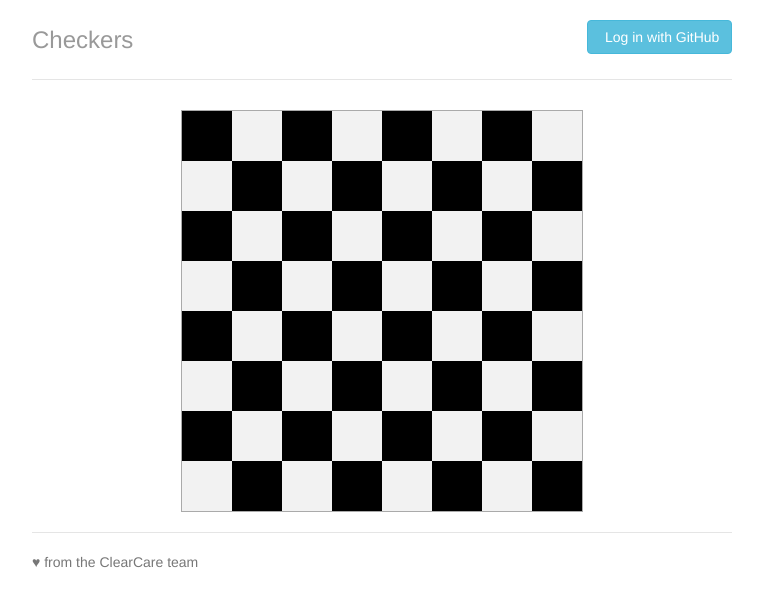
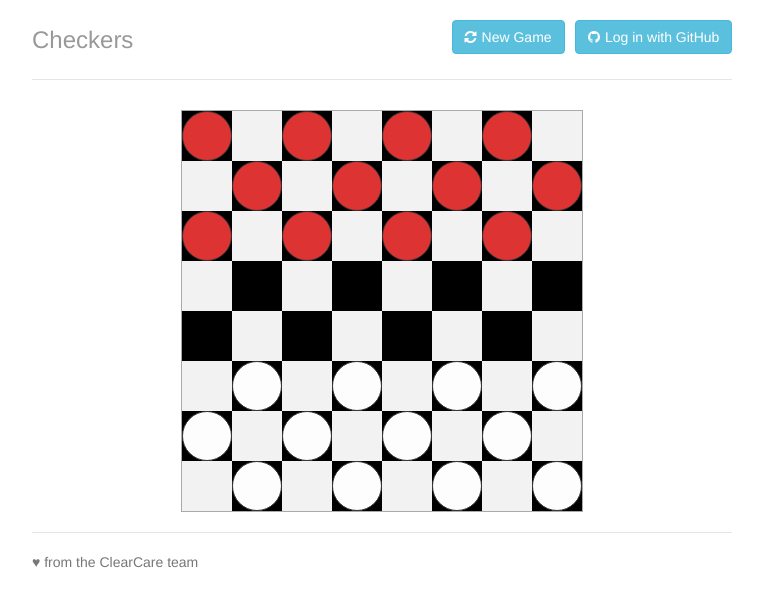
Before and after one commit to clearcare/front-end-challenge, a website: page app/index.html in a window 1280 px wide. Shown: the whole page, without its empty margins (258-1021 px from the left). Drawn offline with nearby package versions, Linux system fonts and the light colour scheme; files that its build step writes are made by us from their sources.

Commit message:
Implemented Level 1 of frontend challenge. Added new game button. Implemented drag-n-drop support using jQuery UI. Fixed loading of Font Awesome (linked CSS in index.html). Added simple test to ensure valid number of pieces are placed. Manually tested drag-n-drop functionality. Added basic CSS styling for game pieces. Added multi-dimensional array for storing rows/columns. Drag-n-drop functionality updates tile objects in scope to indicate which tiles have a red/white game piece. AngularJS redraws view when tiles are updated to move game pieces.

```diff
--- a/app/index.html
+++ b/app/index.html
@@ -17,6 +17,8 @@
     <!-- endbower -->
     <!-- endbuild -->
     <!-- build:css({.tmp,app}) styles/main.css -->
+    <link rel="stylesheet" href="bower_components/font-awesome/css/font-awesome.css" />
+    <link rel="stylesheet" href="bower_components/jquery-ui/themes/base/jquery-ui.css" />
     <link rel="stylesheet" href="styles/main.css">
     <!-- endbuild -->
   </head>
@@ -37,6 +39,7 @@
     <!-- bower:js -->
     <script src="bower_components/jquery/jquery.js"></script>
     <script src="bower_components/angular/angular.js"></script>
+    <script src="bower_components/jquery-ui/ui/jquery-ui.js"></script>
     <script src="bower_components/bootstrap/dist/js/bootstrap.js"></script>
     <script src="bower_components/angular-resource/angular-resource.js"></script>
     <script src="bower_components/angular-cookies/angular-cookies.js"></script>
--- a/app/scripts/controllers/game.js
+++ b/app/scripts/controllers/game.js
@@ -1,36 +1,88 @@
 'use strict';
 
-angular.module('gameApp').controller('GameCtrl', function ($scope, Tile) {
+var gameApp = angular.module('gameApp');
 
+gameApp.controller('GameCtrl', function ($scope, $compile, Tile) {
+  $scope.resetGame = function () {
     $scope.tiles = [];
-	$scope.resetGame = function(){
-		$scope.tiles = [];
+    $scope.rows = [];
     var isBlack = true;
 
-		for(var i = 0; i < 64; i ++){
+    var row = [];
+    for (var i = 0; i < 64; i++) {
       isBlack = !isBlack;
-			var col = Math.floor(i/8);
-			var row = i % 8;
-			if(i % 8 === 0){
+      var rowCount = Math.floor(i / 8);
+      var col = i % 8;
+      if (i % 8 === 0) {
         isBlack = !isBlack;
+        row = [];
+        $scope.rows.push(row);
       }
 
-			var tile = new Tile(col, row, isBlack);
+      var piece = null;
+      if (isBlack && rowCount < 3) {
+        piece = 'red';
+      } else if (isBlack && rowCount > 4) {
+        piece = 'white';
+      }
+
+      var tile = new Tile(col, rowCount, isBlack, piece);
+
+      row.push(tile);
       $scope.tiles.push(tile);
     }
   };
 
-	$scope.loginWithGithub = function(){
-
+  $scope.loginWithGithub = function () {
   };
 
   $scope.resetGame();
+});
 
-}).factory('Tile', [function () {
-	function Tile(col, row, isBlack) {
+gameApp.factory('Tile', [function () {
+  function Tile(col, row, isBlack, piece) {
     this.col = col;
     this.row = row;
     this.isBlack = isBlack;
+    this.piece = piece;
   }
+
   return Tile;
 }]);
+
+gameApp.directive('draggable', function () {
+  return {
+    restrict: 'A',
+
+    link: function (scope, element) {
+      element.draggable({
+        revert: true,
+        revertDuration: 0,
+        snap: true,
+        containment: ".checker-board"
+      });
+    }
+  };
+});
+
+gameApp.directive('droppable', function ($compile) {
+  return {
+    restrict: 'A',
+    link: function (scope, element) {
+      element.droppable({
+        drop: function (event, ui) {
+          var dragEl = $(ui.draggable),
+            dragElParent = dragEl.parent();
+
+          if (scope.column.piece != null) {
+            return;
+          }
+
+          scope.column.piece = dragElParent.scope().column.piece;
+          dragElParent.scope().column.piece = null;
+          scope.$apply();
+        }
+      });
+    }
+  };
+});
--- a/app/styles/main.css
+++ b/app/styles/main.css
@@ -77,24 +77,58 @@ body {
     border-bottom: 0;
   }
 
-  .checker-board{
+  .new-game-button {
+    margin-right: 10px;
+  }
+
+  .checker-board {
     height: 402px;
     width: 402px;
     margin: auto auto;
     border: 1px solid #aaa;
+
+    cursor: pointer;
+    position: relative;
   }
 
-  .board-tile{
+  .board-tile {
     height: 50px;
     width: 50px;
     background-color: #f2f2f2;
   }
 
-  .black{
+  .black {
     background-color: #000;
   }
 
-  .white{
+  .white {
     background-color: #FFF;
   }
+
+  .checker-piece {
+    width: 50px;
+    height: 50px;
+    border-radius: 50%;
+    overflow: hidden;
+
+    border: 1px solid #333;
+
+    position: relative;
   }
+
+  .checker-piece-red {
+    background: #d33;
+  }
+
+  .checker-piece-white {
+    background: #FDFDFD;
+  }
+
+  .checker-piece-red:hover {
+    box-shadow: inset 0 0 2px 1px #fff;
+  }
+
+  .checker-piece-white:hover {
+    box-shadow: inset 0 0 2px 1px #333;
+  }
+}
--- a/app/views/game.html
+++ b/app/views/game.html
@@ -1,13 +1,26 @@
 <div class="header">
-  <h3 class="text-muted pull-left">Checkers</h3>
-  <button type="button" ng-class="{'animated wobble': true}" ng-click="loginWithGithub()" class="pull-right btn btn-info"><i class="fa fa-github" style="margin-right: 5px;"></i>Log in with GitHub</button>
-  <div style="clear:both;"></div>
+    <h3 class="text-muted pull-left">Checkers</h3>
+    <button type="button" ng-class="{'animated wobble': true}" ng-click="loginWithGithub()" class="pull-right btn btn-info">
+        <i class="fa fa-github" style="margin-right: 5px;"></i>Log in with GitHub</button>
+
+    <button type="button" ng-click="resetGame()" class="pull-right btn btn-info new-game-button">
+        <i class="fa fa-refresh" style="margin-right: 5px;"></i>New Game</button>
+
+    <div style="clear:both;"></div>
 </div>
 
 <div class="checker-board" ng-class="{'animated fadeIn': true}">
-  <div class="checker pull-left board-tile" ng-class="{'black': tile.isBlack}" ng-repeat="(key, tile) in tiles"></div>
-  <div style="clear:both;"></div>
+    <div ng-repeat="row in rows">
+        <div ng-repeat="column in row" droppable ng-class="{'black': column.isBlack}" class="checker pull-left board-tile">
+            <div ng-if="column.piece">
+                <div draggable class="checker-piece checker-piece-{{column.piece}}"></div>
+            </div>
+        </div>
+    </div>
+
+    <div style="clear:both;"></div>
 </div>
+
 <div class="footer" style="margin-top: 20px;">
-  <p>♥ from the ClearCare team</p>
+    <p>♥ from the ClearCare team</p>
 </div>
--- a/bower.json
+++ b/bower.json
@@ -6,6 +6,7 @@
     "json3": "~3.2.6",
     "es5-shim": "~2.1.0",
     "jquery": "~1.10.2",
+    "jquery-ui": "~1.10.4",
     "bootstrap": "~3.0.3",
     "angular-resource": "1.2.6",
     "angular-cookies": "1.2.6",
--- a/karma.conf.js
+++ b/karma.conf.js
@@ -1,7 +1,7 @@
 // Karma configuration
 // http://karma-runner.github.io/0.10/config/configuration-file.html
 
-module.exports = function(config) {
+module.exports = function (config) {
   config.set({
     // base path, that will be used to resolve files and exclude
     basePath: '',
@@ -11,6 +11,7 @@ module.exports = function(config) {
 
     // list of files / patterns to load in the browser
     files: [
+      'app/bower_components/es5-shim/es5-shim.js',
       'app/bower_components/angular/angular.js',
       'app/bower_components/angular-mocks/angular-mocks.js',
       'app/bower_components/angular-resource/angular-resource.js',
@@ -19,7 +20,6 @@ module.exports = function(config) {
       'app/bower_components/angular-route/angular-route.js',
       'app/scripts/*.js',
       'app/scripts/**/*.js',
-      'test/mock/**/*.js',
       'test/spec/**/*.js'
     ],
 
```
Also changed, not shown: test/spec/controllers/game.js (+24 -2 lines), README.md. Lines whose indentation alone changed are shown as unchanged.
